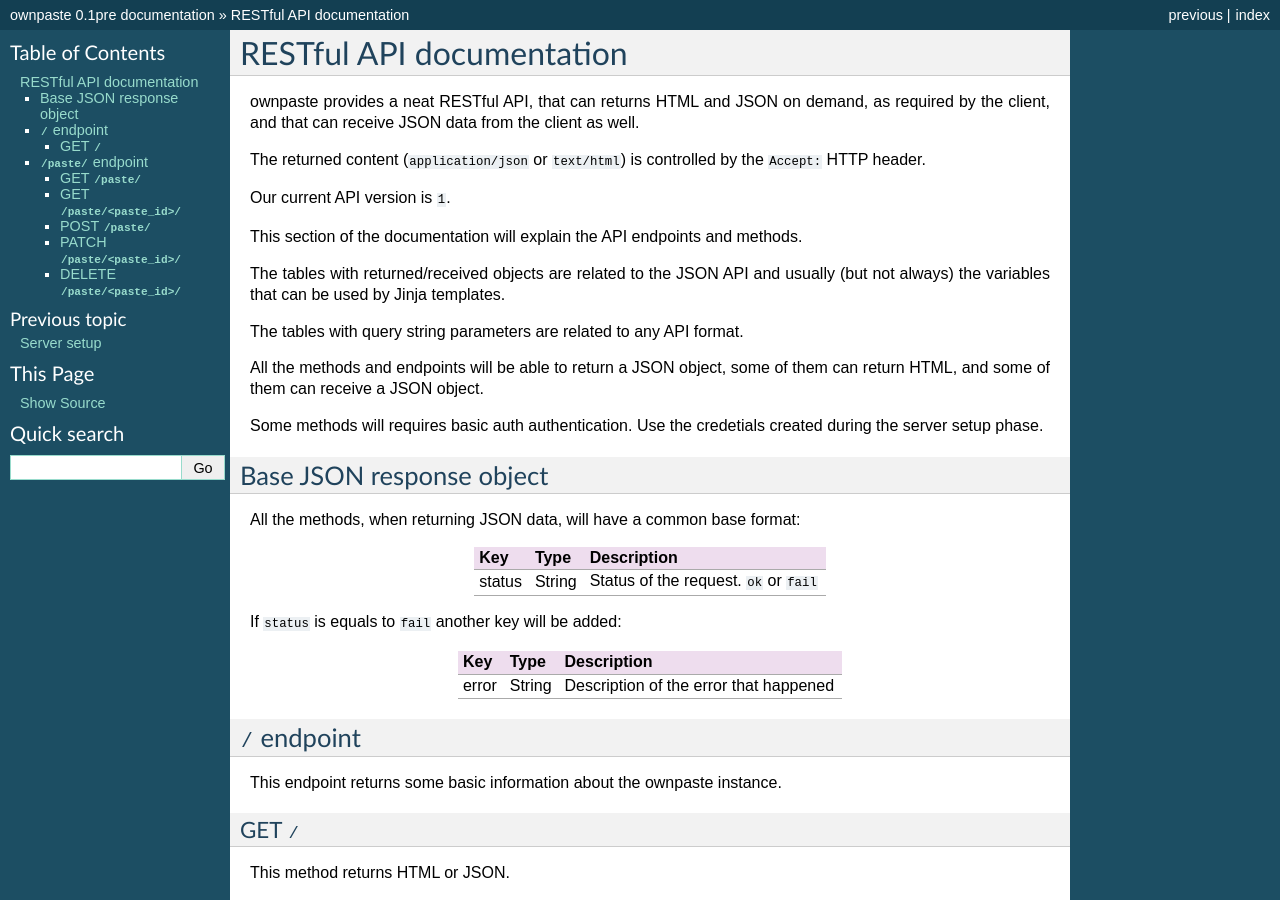
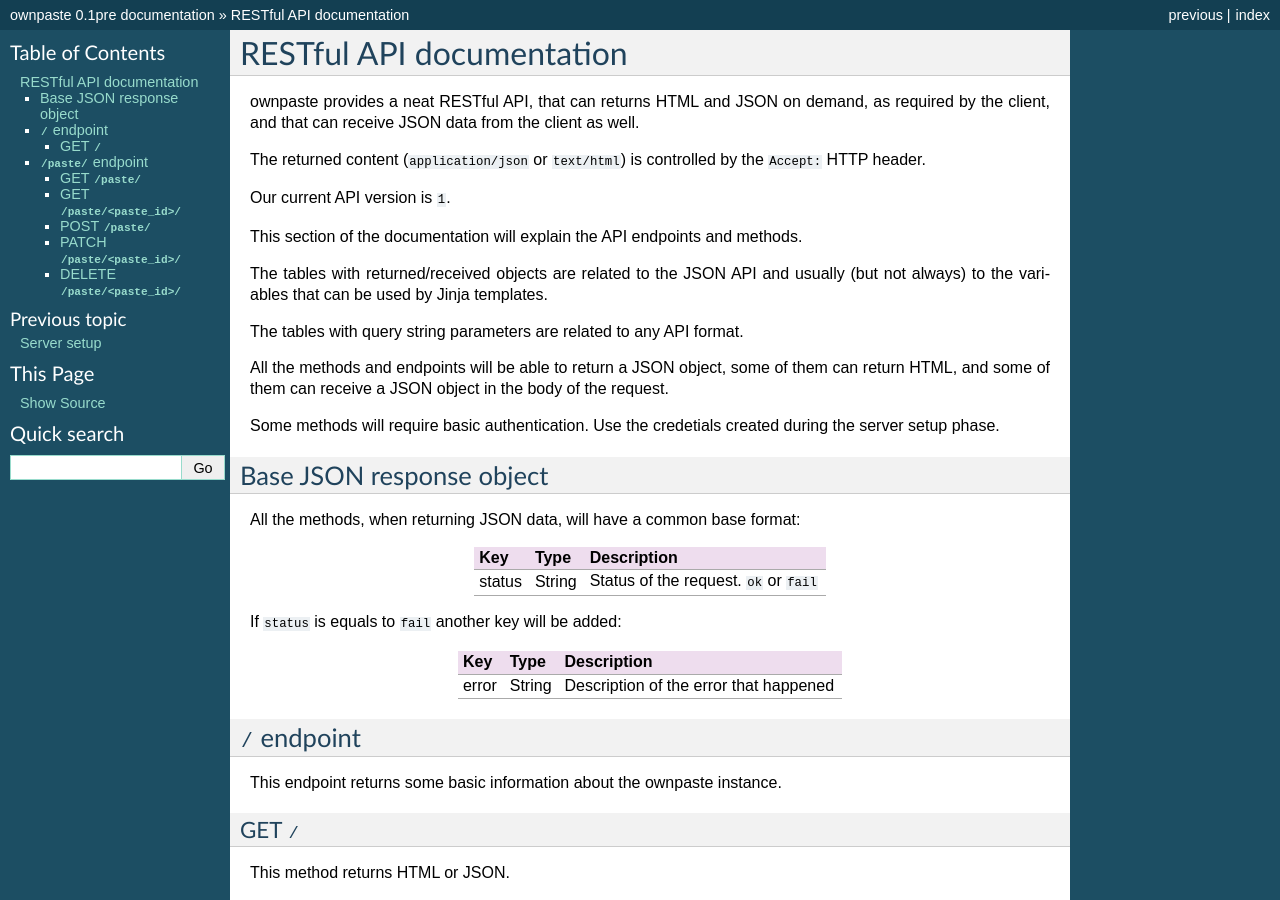
Before and after one commit to rafaelmartins/ownpaste, a Sphinx documentation site: the page built from docs/api.rst, in a window 1280 px wide and 900 px high. Built offline with Sphinx 7.4.7, drawn with Linux system fonts in a browser that asks for light colours.

Commit message:
another small template fix

```diff
--- a/docs/api.rst
+++ b/docs/api.rst
@@ -13,15 +13,16 @@
 This section of the documentation will explain the API endpoints and methods.
 
 The tables with returned/received objects are related to the JSON API and
-usually (but not always) the variables that can be used by Jinja templates.
+usually (but not always) to the variables that can be used by Jinja templates.
 
 The tables with query string parameters are related to any API format.
 
 All the methods and endpoints will be able to return a JSON object, some of
-them can return HTML, and some of them can receive a JSON object.
+them can return HTML, and some of them can receive a JSON object in the body
+of the request.
 
-Some methods will requires basic auth authentication. Use the credetials
-created during the server setup phase.
+Some methods will require basic authentication. Use the credetials created
+during the server setup phase.
 
 
 Base JSON response object
```
